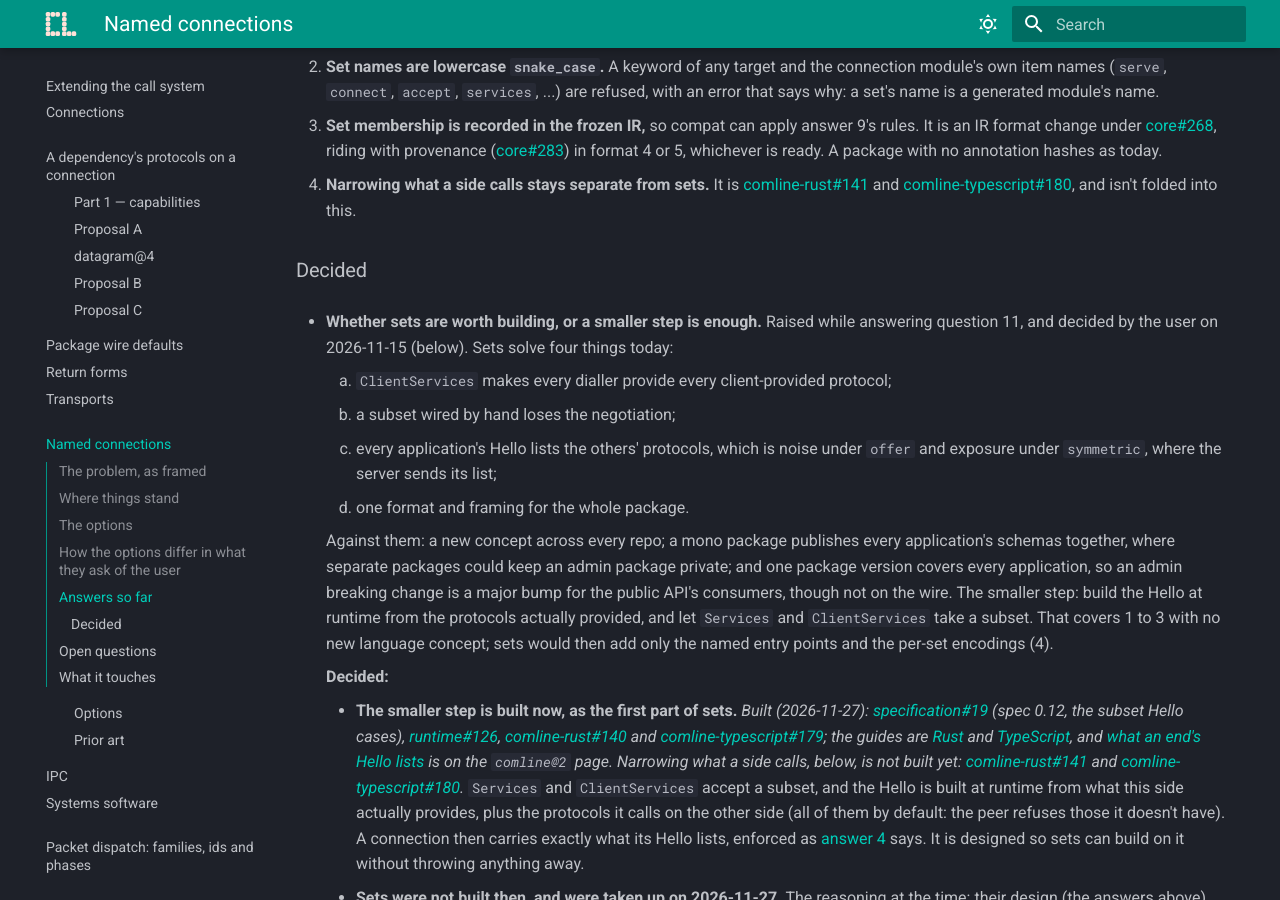
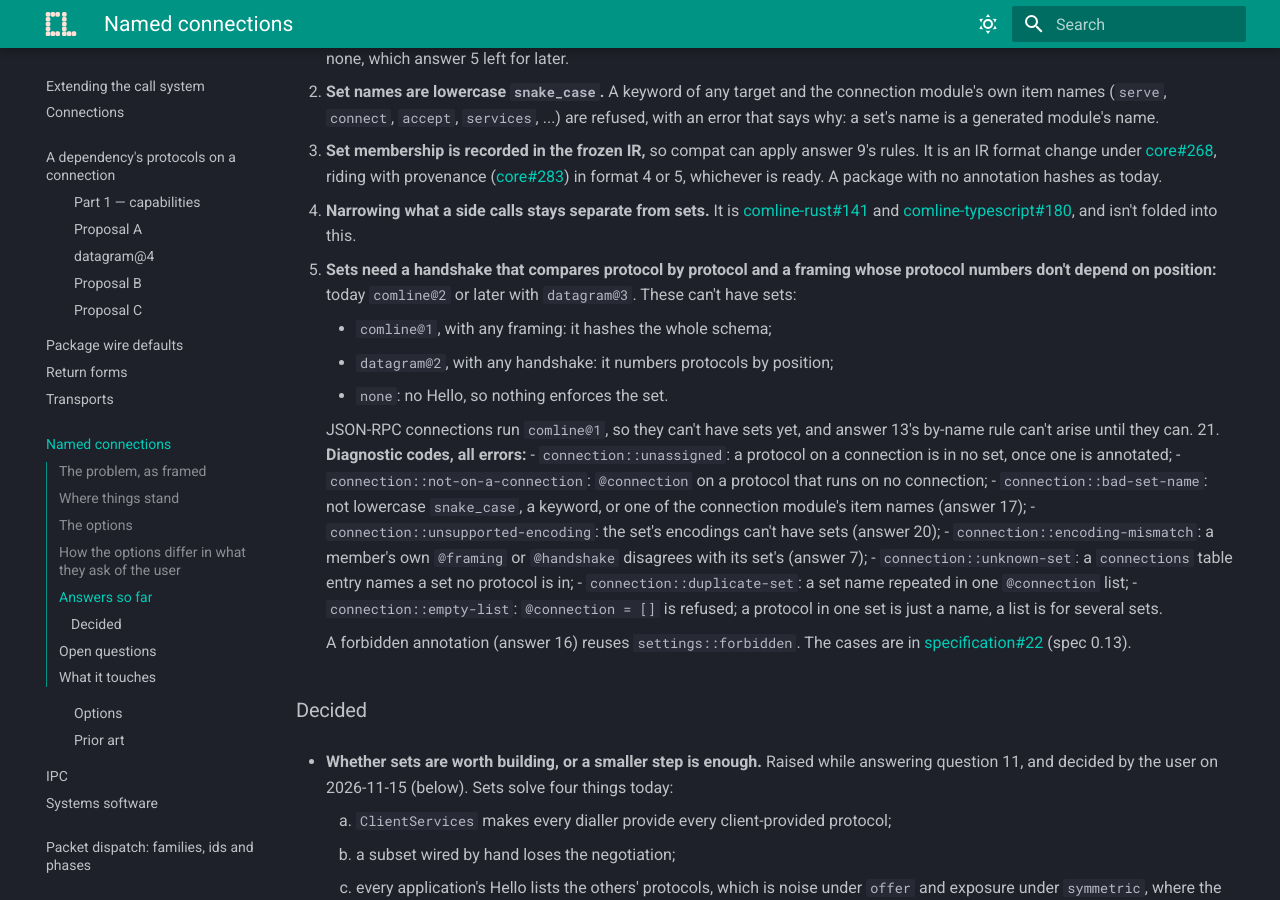
Before and after one commit to ComlineProject/docs, an MkDocs documentation site: the page built from docs/docs/proposals/named-connections/index.md, in a window 1280 px wide and 900 px high, scrolled down 5109 px. Built offline with MkDocs 1.6.1 and Material for MkDocs 9.7.7, drawn with Linux system fonts in a browser that asks for light colours; the version menu is left out; some of the changed text lies outside the part shown.

Commit message:
Named connections: answer 10 corrected, answers 20 and 21, status of what it touches

```diff
--- a/docs/docs/proposals/named-connections/index.md
+++ b/docs/docs/proposals/named-connections/index.md
@@ -189,13 +189,15 @@ are the design sets are [being built](#decided) to; the last four are from 2026-
 10. **A set's Hello lists only its members.** The handshake's guarantee is per protocol (line
     and shape hash), and a subset keeps it. **Noted gap:** the set's name isn't on the wire.
     A client of `admin` that reaches the `public` endpoint gets a connection carrying only
-    what the two share (the health check), with the rest `Unavailable`; under
-    `scope = package` it is refused whole. Carrying the set's name in the Hello, for a clear
-    refusal, is a `comline@3` matter, not a blocker.
+    what the two share (the health check), with the rest `Unavailable`, under either `scope`:
+    [`unknown_protocol` never refuses more than its protocol](../../reference/wire/handshakes/comline@2.md).
+    Carrying the set's name in the Hello, for a clear refusal, is a `comline@3` matter, not a
+    blocker.
 11. **Sets need a handshake that compares protocol by protocol.** `comline@1` with
     `datagram@2` numbers protocols by position and hashes every schema, so a change in one set
     would refuse every set: a package on them can't declare sets. The rule comes from the
-    encodings' facts ([Part 1](../dependency-protocols/capabilities.md)), not from a setting.
+    encodings' facts ([Part 1](../dependency-protocols/capabilities.md)), not from a setting;
+    answer 20 states it.
 12. **A module per set under `connection`:** `connection::admin::{Services, ClientServices,
     accept, serve, connect, Connection, Framing, Format}`, and the same layout in
     TypeScript. The default connection stays at `connection::` itself.
@@ -246,6 +248,30 @@ Given on 2026-11-27, when sets were taken up:
     [comline-rust#141](https://github.com/ComlineProject/comline-rust/issues/141) and
     [comline-typescript#180](https://github.com/ComlineProject/comline-typescript/issues/180),
     and isn't folded into this.
+20. **Sets need a handshake that compares protocol by protocol and a framing whose protocol
+    numbers don't depend on position:** today `comline@2` or later with `datagram@3`. These
+    can't have sets:
+    - `comline@1`, with any framing: it hashes the whole schema;
+    - `datagram@2`, with any handshake: it numbers protocols by position;
+    - `none`: no Hello, so nothing enforces the set.
+
+    JSON-RPC connections run `comline@1`, so they can't have sets yet, and answer 13's
+    by-name rule can't arise until they can.
+21. **Diagnostic codes, all errors:**
+    - `connection::unassigned`: a protocol on a connection is in no set, once one is annotated;
+    - `connection::not-on-a-connection`: `@connection` on a protocol that runs on no connection;
+    - `connection::bad-set-name`: not lowercase `snake_case`, a keyword, or one of the
+      connection module's item names (answer 17);
+    - `connection::unsupported-encoding`: the set's encodings can't have sets (answer 20);
+    - `connection::encoding-mismatch`: a member's own `@framing` or `@handshake` disagrees with
+      its set's (answer 7);
+    - `connection::unknown-set`: a `connections` table entry names a set no protocol is in;
+    - `connection::duplicate-set`: a set name repeated in one `@connection` list;
+    - `connection::empty-list`: `@connection = []` is refused; a protocol in one set is just a
+      name, a list is for several sets.
+
+    A forbidden annotation (answer 16) reuses `settings::forbidden`. The cases are in
+    [specification#22](https://github.com/ComlineProject/specification/issues/22) (spec 0.13).
 
 ### Decided
 
@@ -416,7 +442,7 @@ the detail behind each one.
 
 ## What it touches
 
-Nothing is built; this lists where each option would reach.
+The smaller step is built and sets are being built under [core#300](https://github.com/ComlineProject/core/issues/300); this lists where each option would reach.
 
 - **core:** the declaration (a manifest key, a block, or an annotation), its parsing and
   validation, the encoding check applied per set (the compiler's check of which encodings may
```
